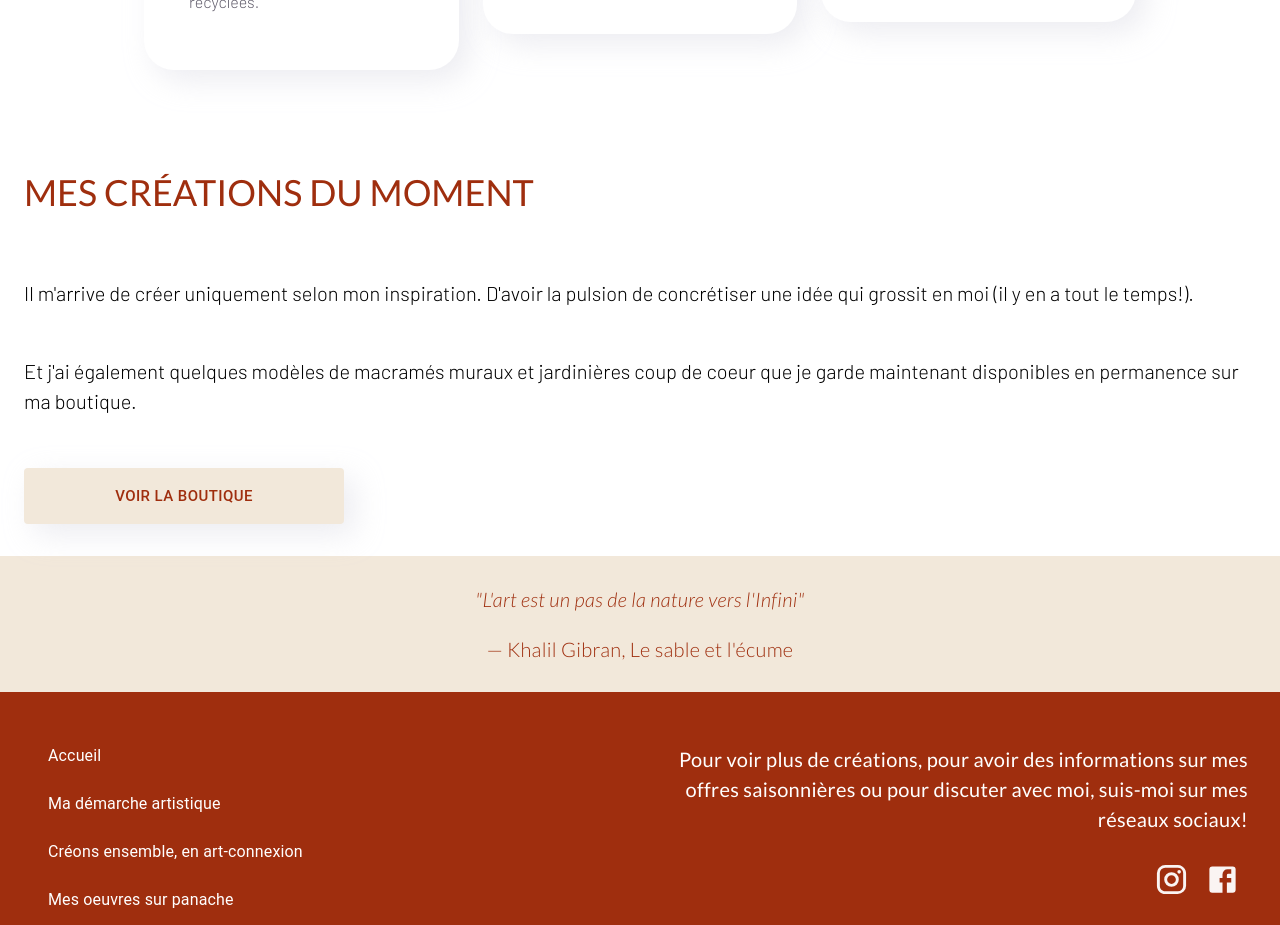
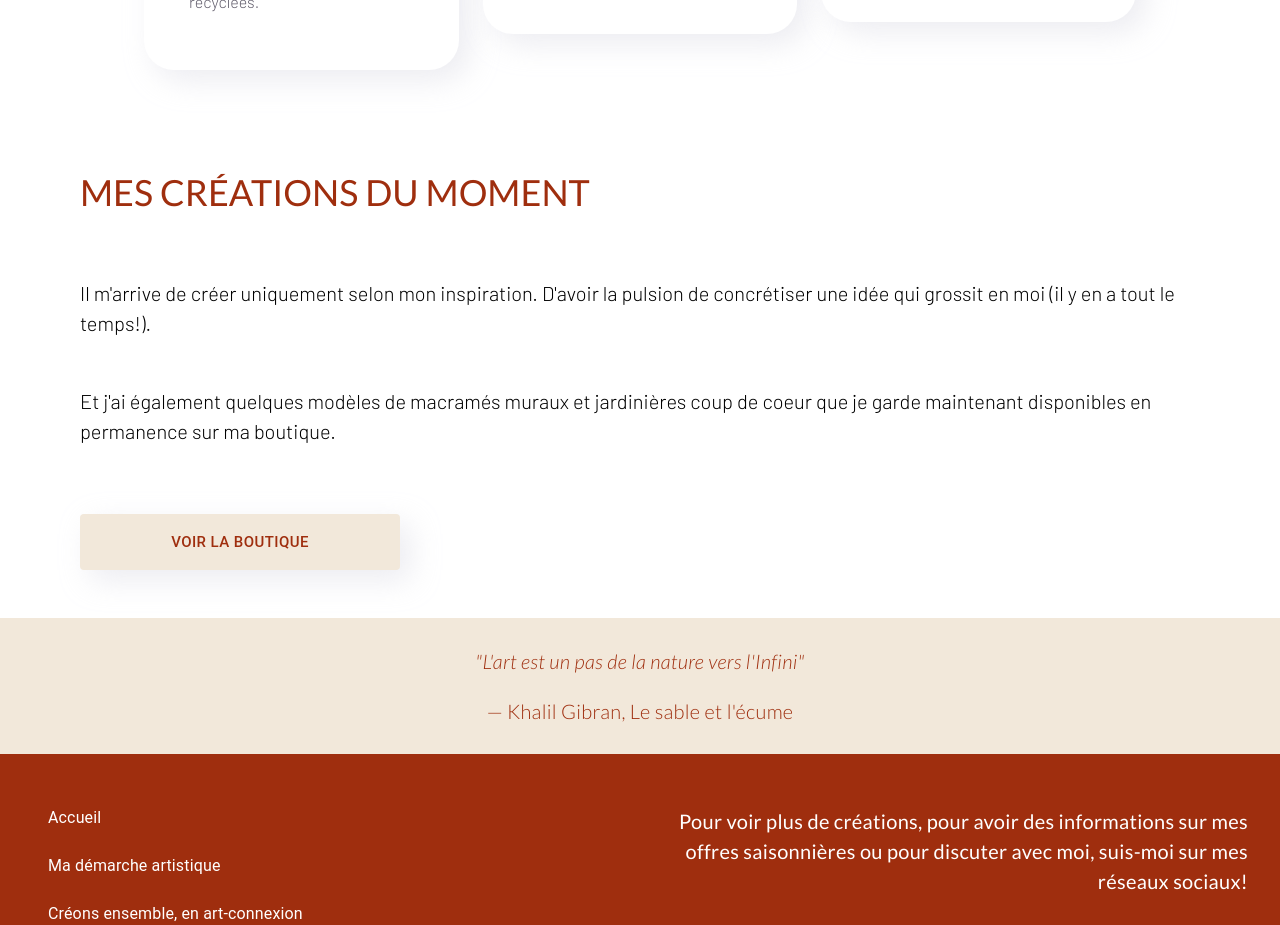
Before and after one commit to Jon104/flora-design, a React (Create React App) app: page / in a window 1280 px wide. Shown: the part 2180-3105 px from the top of the page. Built offline with nearby package versions, Linux system fonts and the light colour scheme; no server answers.

Commit message:
Added padding

```diff
--- a/src/home/HomePage.jsx
+++ b/src/home/HomePage.jsx
@@ -102,7 +102,7 @@ const HomePage = () => {
         </Grid>
       </Box>
 
-      <Box px={3}>
+      <Box px={isMobile ? 3 : 10}>
         <Grid container>
           <Grid item>
             <Box>
@@ -120,7 +120,7 @@ const HomePage = () => {
               jardinières coup de coeur que je garde maintenant disponibles en
               permanence sur ma boutique.
             </MiddleSectionParagraph>
-            <Box py={4}>
+            <Box py={6}>
               <Button
                 onClick={() => handleClickToBoutique()}
                 variant="contained"
```
